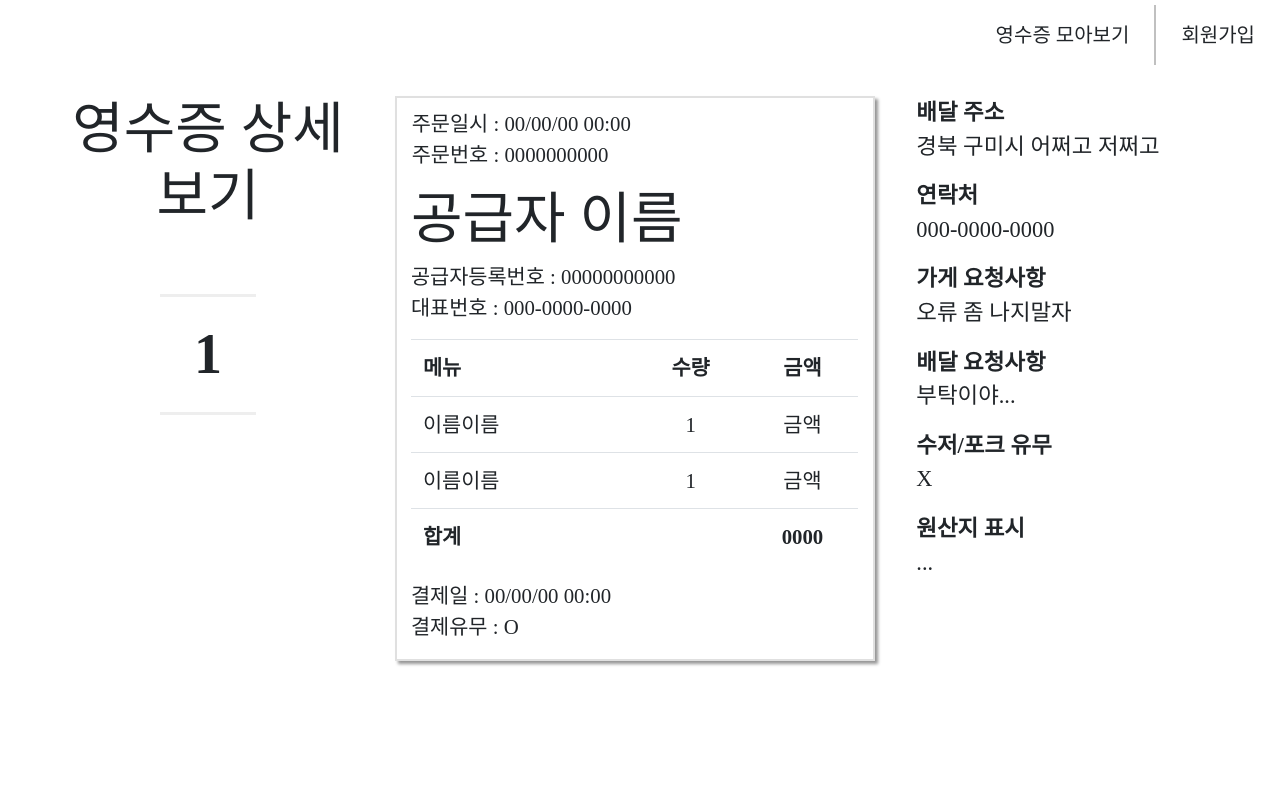
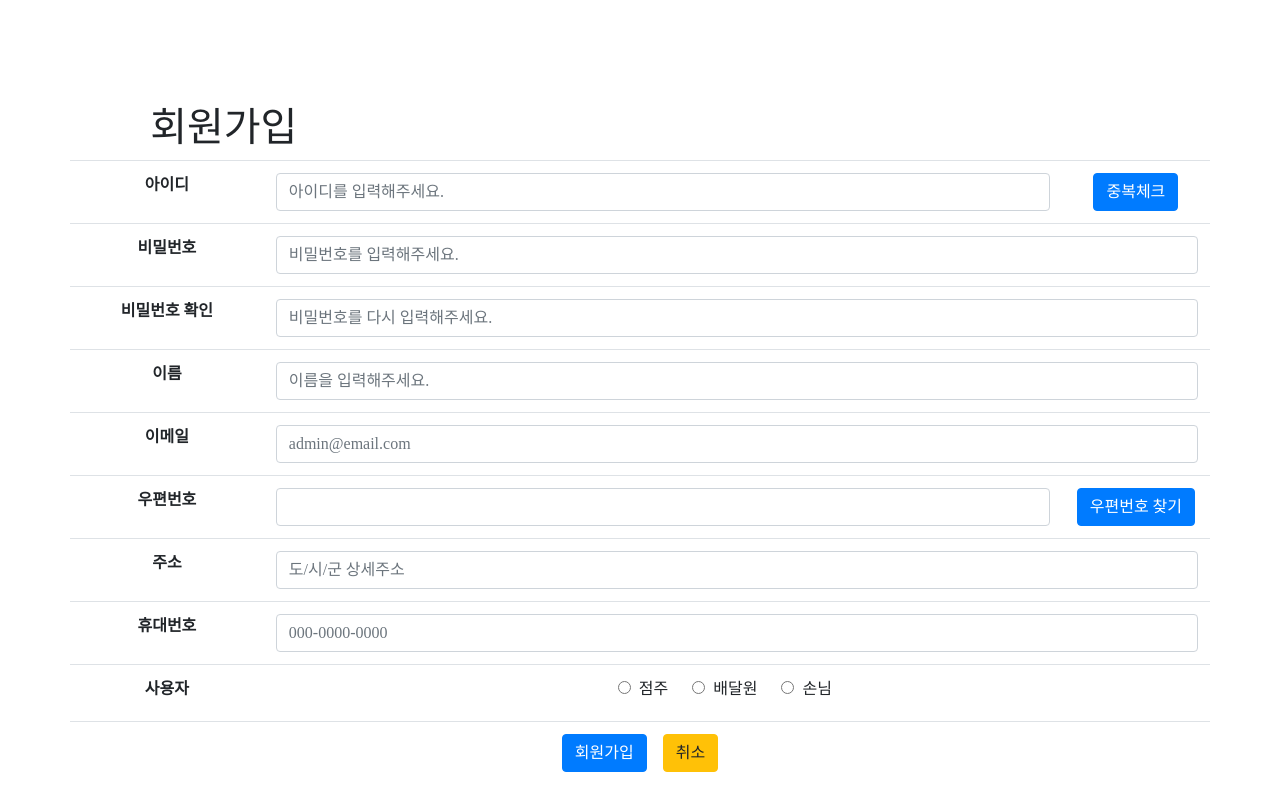
Before and after one commit to C12H22O12/qreceiptFront, a React (Create React App) app: page / in a window 1280 px wide. Built offline with nearby package versions, Linux system fonts and the light colour scheme; a web font is replaced by a local one.

Commit message:
21/03/29 14:24 회원가입 추가
이수민 담당

```diff
--- a/src/App.js
+++ b/src/App.js
@@ -1,11 +1,11 @@
 import React from "react";
-import Detail from "./component/Detail"
+import Register from "./component/Register"
 import './App.css';
 
 function App() {
   return (
     <div className="App">
-      <Detail />
+      <Register />
     </div>
   );
 }
--- /dev/null
+++ b/src/component/Register.css
@@ -0,0 +1,15 @@
+th{
+    width:17%;
+}
+
+td{
+    width : 70%;
+}
+
+.checkRepeat{
+    width : 85%;
+}
+
+*{
+    font-size: 100%;
+}
--- /dev/null
+++ b/src/component/Register.js
@@ -0,0 +1,106 @@
+import React from "react";
+import "./Register.css"
+
+function Register() {
+    return (
+        <div class="container mt-5 pt-5">
+            <div class="col-lg-3 pt-2">
+                <h1>회원가입</h1>
+            </div>
+            <div class="row">
+                <table class="table table-boardered">
+                    <tr>
+                        <th>아이디</th>
+                        <td colspan="2">
+                            <input
+                                class="form-control"
+                                type="text"
+                                id="id"
+                                maxlength="20"
+                                placeholder="아이디를 입력해주세요."></input>
+                        </td>
+                        <td class="checkRepeat">
+                            <button class="btn btn-primary" type="button">중복체크</button>
+                        </td>
+                    </tr>
+                    <tr>
+                        <th>비밀번호</th>
+                        <td colspan="3">
+                            <input
+                                class="form-control"
+                                type="password"
+                                id="pass1"
+                                placeholder="비밀번호를 입력해주세요."></input>
+                        </td>
+                    </tr>
+                    <tr>
+                        <th>비밀번호 확인</th>
+                        <td colspan="3">
+                            <input
+                                class="form-control"
+                                type="password"
+                                id="pass2"
+                                placeholder="비밀번호를 다시 입력해주세요."></input>
+                        </td>
+                    </tr>
+                    <tr>
+                        <th>이름</th>
+                        <td colspan="3">
+                            <input class="form-control" type="text" id="username" placeholder="이름을 입력해주세요."></input>
+                        </td>
+                    </tr>
+                    <tr>
+                        <th>이메일</th>
+                        <td colspan="3">
+                            <input
+                                class="form-control"
+                                type="email"
+                                id="useremail"
+                                placeholder="admin@email.com"></input>
+                        </td>
+                    </tr>
+                    <tr>
+                        <th>우편번호</th>
+                        <td colspan="2">
+                            <input class="form-control" type="text" id="zip"></input>
+                        </td>
+                        <td>
+                            <button class="btn btn-primary" type="button">우편번호 찾기</button>
+                        </td>
+                    </tr>
+                    <tr>
+                        <th>주소</th>
+                        <td colspan="3">
+                            <input class="form-control" type="text" id="add" placeholder="도/시/군 상세주소"></input>
+                        </td>
+                    </tr>
+                    <tr>
+                        <th>휴대번호</th>
+                        <td colspan="3">
+                            <input class="form-control" type="text" id="phone" placeholder="000-0000-0000"></input>
+                        </td>
+                    </tr>
+                    <tr>
+                        <th>사용자</th>
+                        <td colspan="3">
+                            <input type="radio" name="1"></input>
+                            <label class="pl-2 pr-4">점주</label>
+                            <input type="radio" name="2"></input>
+                            <label class="pl-2 pr-4">배달원</label>
+                            <input type="radio" name="3"></input>
+                            <label class="pl-2 pr-4">손님</label>
+                        </td>
+                    </tr>
+                    <tr>
+                        <td class="align-self-center m-0 px-0" colspan="5">
+                            <input class="btn btn-primary pull-right mr-3" type="submit" value="회원가입"></input>
+                            <input class="btn btn-warning pull-right" type="submit" value="취소"></input>
+                        </td>
+                    </tr>
+                </table>
+            </div>
+        </div>
+    )
+}
+
+export default Register;
```
